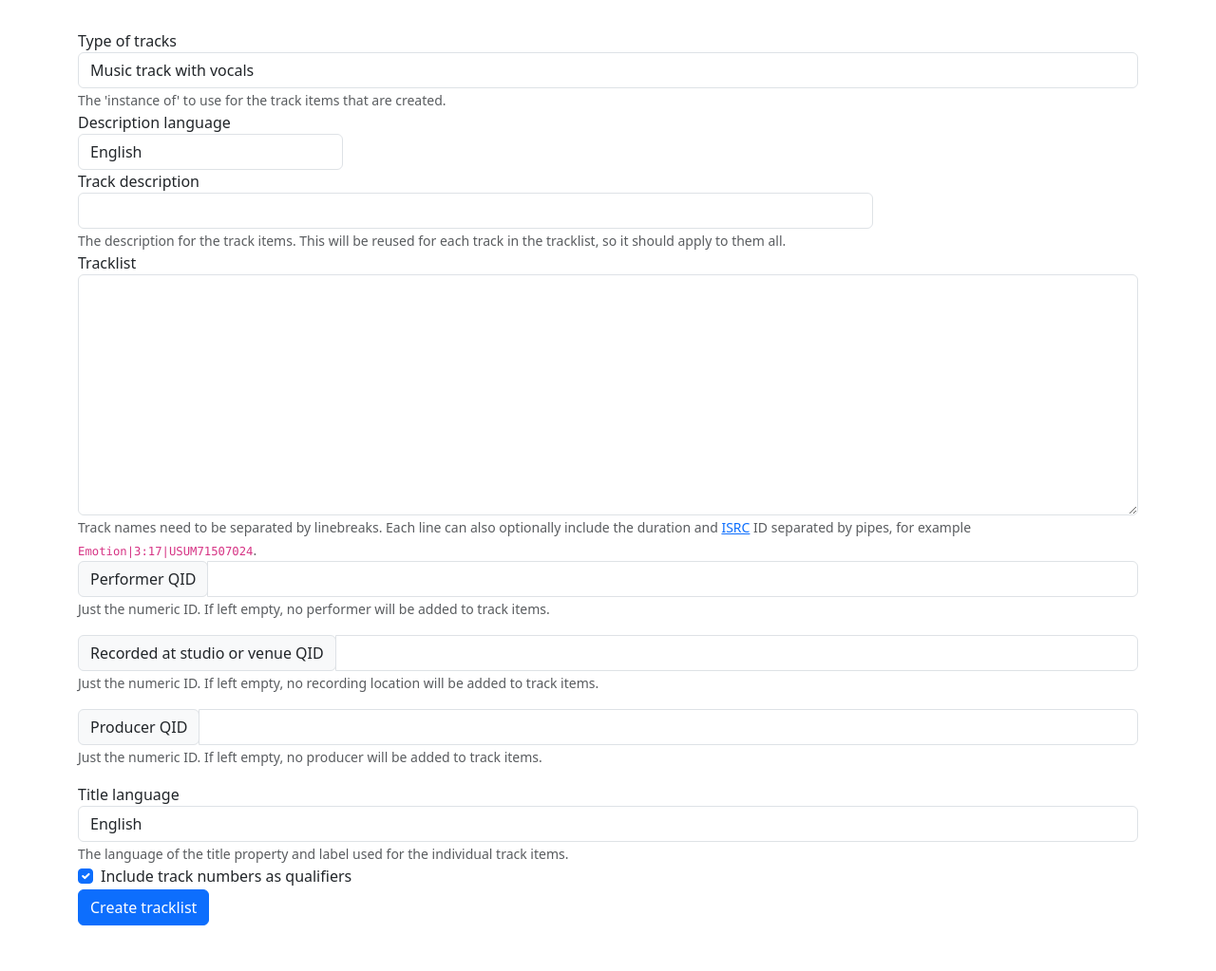
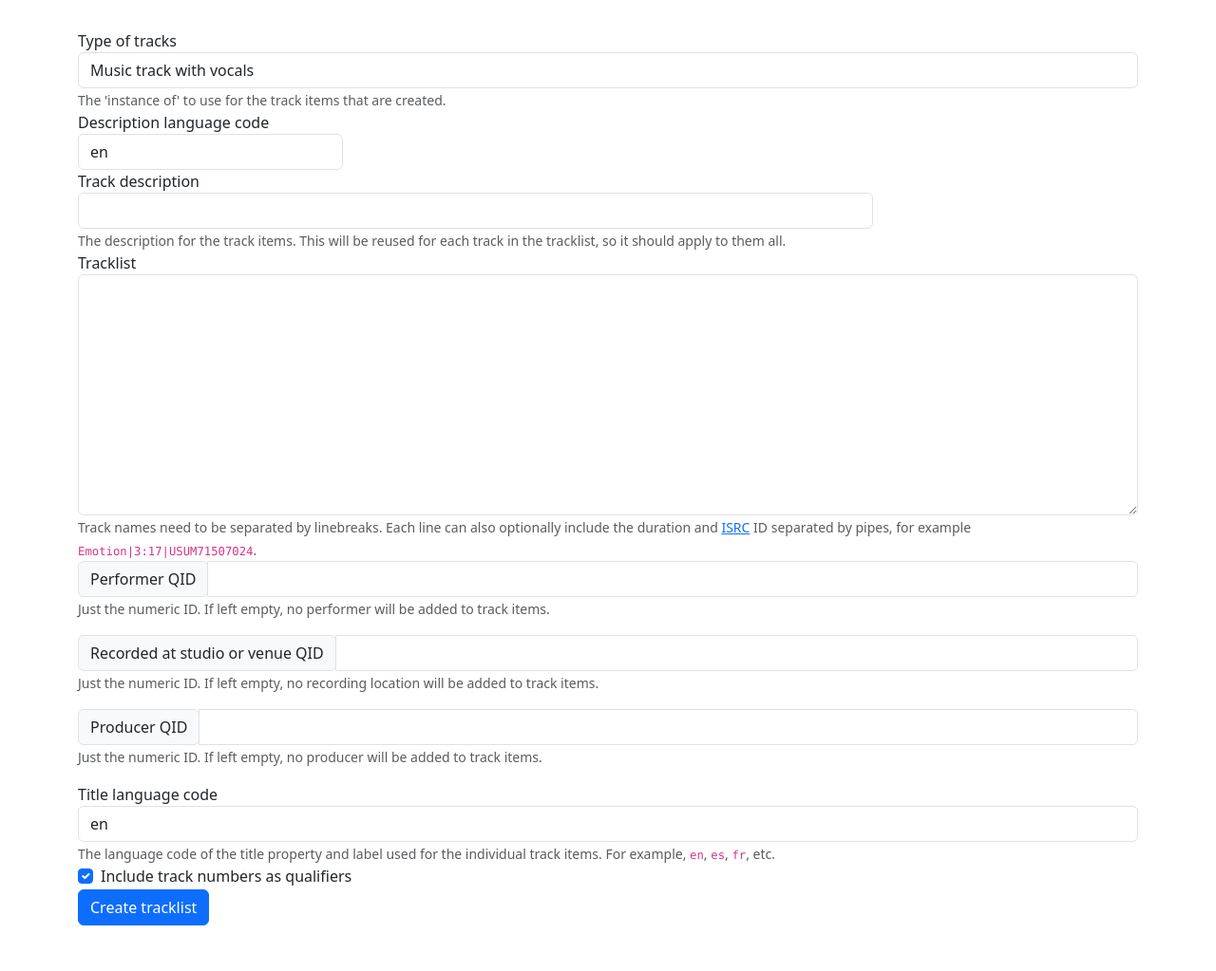
Before and after one commit to connorshea/multitrack-drafting, a Flask app: template templates/album.html in a window 1280 px wide. Shown: the part 190-1213 px from the top of the page at 95% size. Run offline with Flask 2, Linux system fonts and the light colour scheme; the template is opened without the code that fills it, so the values that code supplies are empty; some libraries are stand-ins or nearby versions.

Commit message:
Replace the language picker with a text field that autofills with en.

```diff
--- a/templates/album.html
+++ b/templates/album.html
@@ -54,17 +54,10 @@
   </div>
 
   <!-- Picker for track description language -->
-  <!-- TODO: Add more languages. -->
   <div class="form-row">
     <div class="form-group col-md-3">
-      <label for="track_description_language">Description language</label>
-      <select class="form-control" id="track_description_language" name="track_description_language">
-        <option value="en" selected>English</option>
-        <option value="fr">French</option>
-        <option value="it">Italian</option>
-        <option value="de">German</option>
-        <option value="es">Spanish</option>
-      </select>
+      <label for="track_description_language">Description language code</label>
+      <input type="text" class="form-control" id="track_description_language" name="track_description_language" required value="en">
     </div>
     <div class="form-group col-md-9">
       <label for="track_description">Track description</label>
@@ -114,16 +107,10 @@
   </div>
 
   <div class="form-group">
-    <!-- TODO: Eventually use mul for labels and just have this represent the title only. -->
-    <label for="lang">Title language</label>
-    <select class="form-control" id="language" name="language" aria-describedby="languageHelp">
-      <option value="en" selected>English</option>
-      <option value="fr">French</option>
-      <option value="it">Italian</option>
-      <option value="de">German</option>
-      <option value="es">Spanish</option>
-    </select>
-    <small id="languageHelp" class="form-text text-muted">The language of the title property and label used for the individual track items.</small>
+    <!-- TODO: Eventually use mul for lavels and just have this represent the title property only. -->
+    <label for="language">Title language code</label>
+    <input type="text" class="form-control" id="language" name="language" aria-describedby="languageHelp" required value="en">
+    <small id="languageHelp" class="form-text text-muted">The language code of the title property and label used for the individual track items. For example, <code>en</code>, <code>es</code>, <code>fr</code>, etc.</small>
   </div>
 
   <div class="form-group form-check">
```
